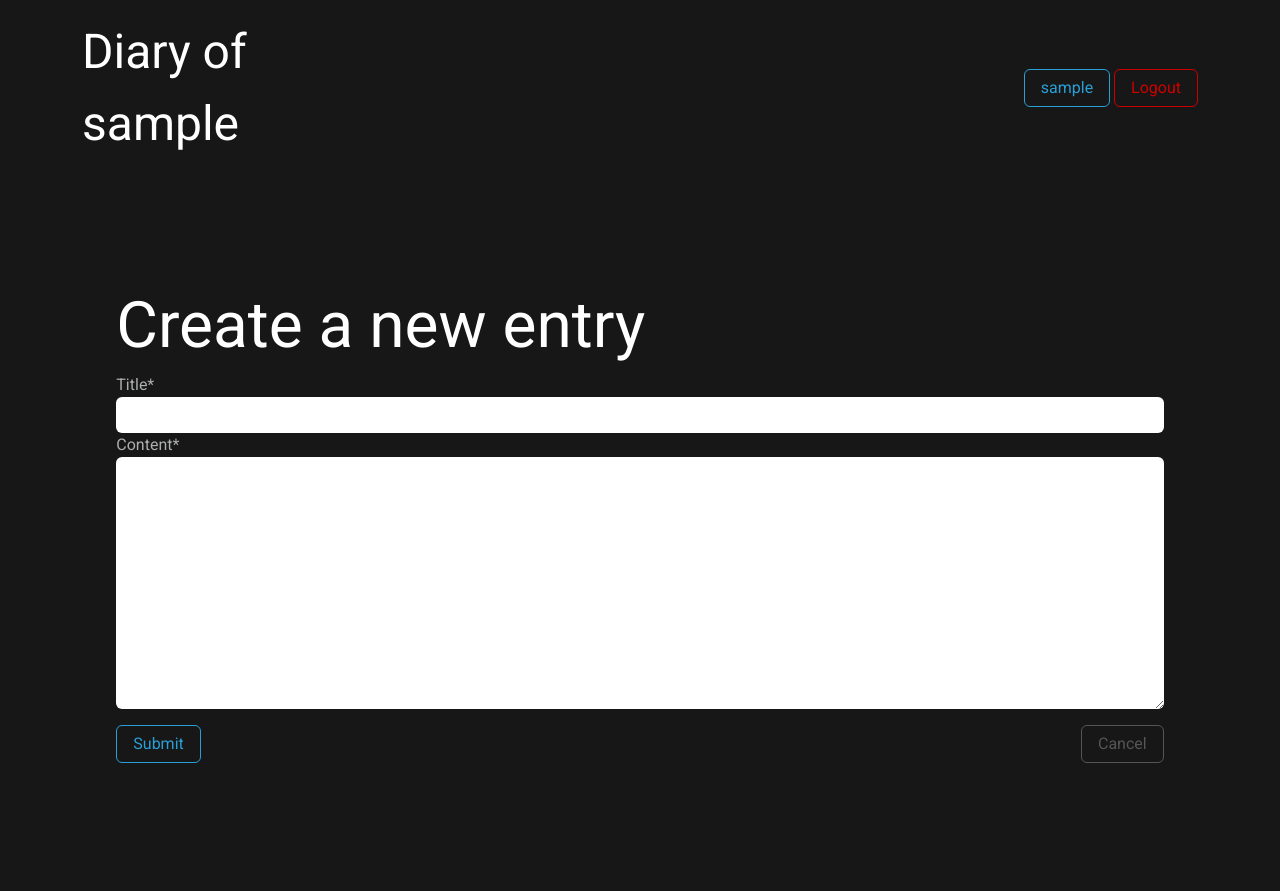
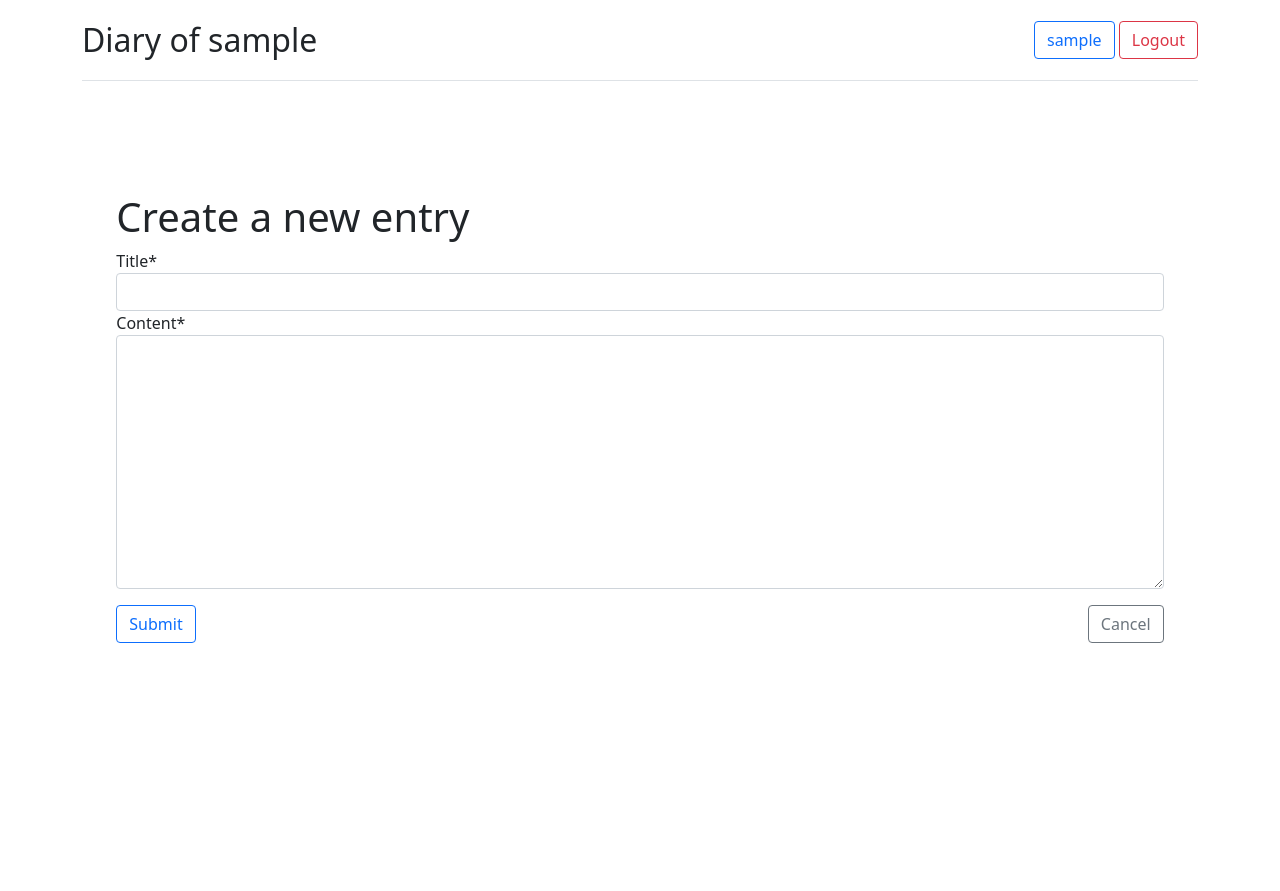
Before and after one commit to alexander-eriksson-dev/diary, a Django app: page /create in a window 1280 px wide. After the commit the page ends 643 px from the top, so only its background shows below. Run offline with Django 3.2, Linux system fonts and the light colour scheme; the visitor is signed in with stand-in values (Sample User, id 1); some libraries are stand-ins or nearby versions.

Commit message:
Revert dark-mode

```diff
--- a/diary/static/css/diary.css
+++ b/diary/static/css/diary.css
@@ -1,8 +1,4 @@
 /* entries/static/css/diary.css */
-
-body {
-  background: #171717 !important;
-}
 
 .messages {
   padding: 0;
@@ -11,7 +7,7 @@ body {
 
 .message {
   width: 100%;
-  background: #2C3E50;
+  background: lightblue;
   padding: 1rem;
   text-align: center;
   margin: 1rem 0;
--- a/entries/templates/entries/base.html
+++ b/entries/templates/entries/base.html
@@ -5,15 +5,14 @@
    <head>
       <meta charset="UTF-8">
       <meta name="viewport" content="width=device-width, initial-scale=1">
-      <link rel="stylesheet" href="https://cdn.jsdelivr.net/npm/bootswatch@5.1.3/dist/cyborg/bootstrap.min.css">
-      <link rel="stylesheet" href="{% static 'css/diary.css' %}">
+      <link href="https://cdn.jsdelivr.net/npm/bootstrap@5.1.3/dist/css/bootstrap.min.css" rel="stylesheet" integrity="sha384-1BmE4kWBq78iYhFldvKuhfTAU6auU8tT94WrHftjDbrCEXSU1oBoqyl2QvZ6jIW3" crossorigin="anonymous">      <link rel="stylesheet" href="{% static 'css/diary.css' %}">
       <link rel="shortcut icon" href="{%  static 'icons/favicon.ico' %}">
       <title>Diary of {{ request.user.username }}</title>
    </head>
    <body>
     <div class="container">
-      <header class="d-flex flex-wrap align-items-center justify-content-center justify-content-md-between py-3 mb-4">
-        <a href="/" class="d-flex align-items-center col-md-3 mb-2 mb-md-0 text-white text-decoration-none">
+      <header class="d-flex flex-wrap align-items-center justify-content-center justify-content-md-between py-3 mb-4 border-bottom">
+        <a href="/" class="d-flex align-items-center col-md-3 mb-2 mb-md-0 text-dark text-decoration-none">
           <span class="fs-2">Diary of {{ request.user.username }}</span>
         </a>
 
```
